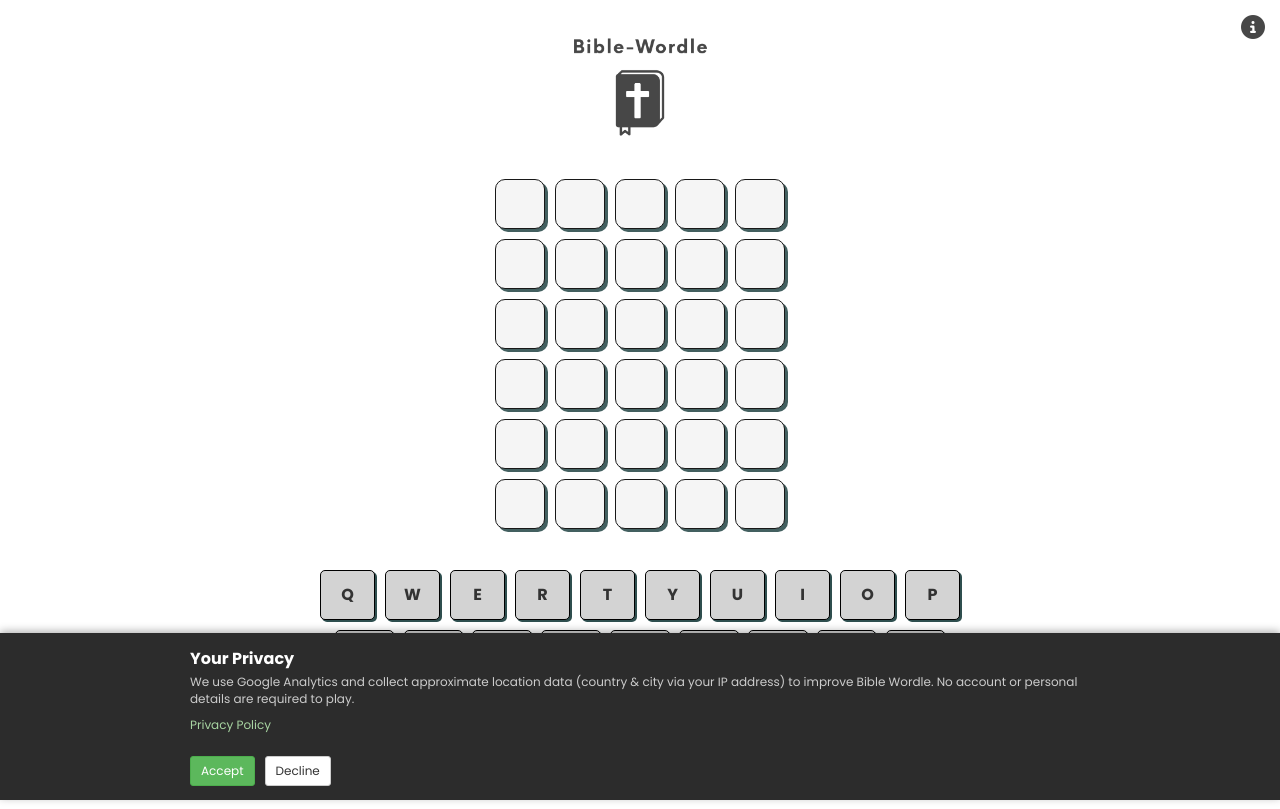
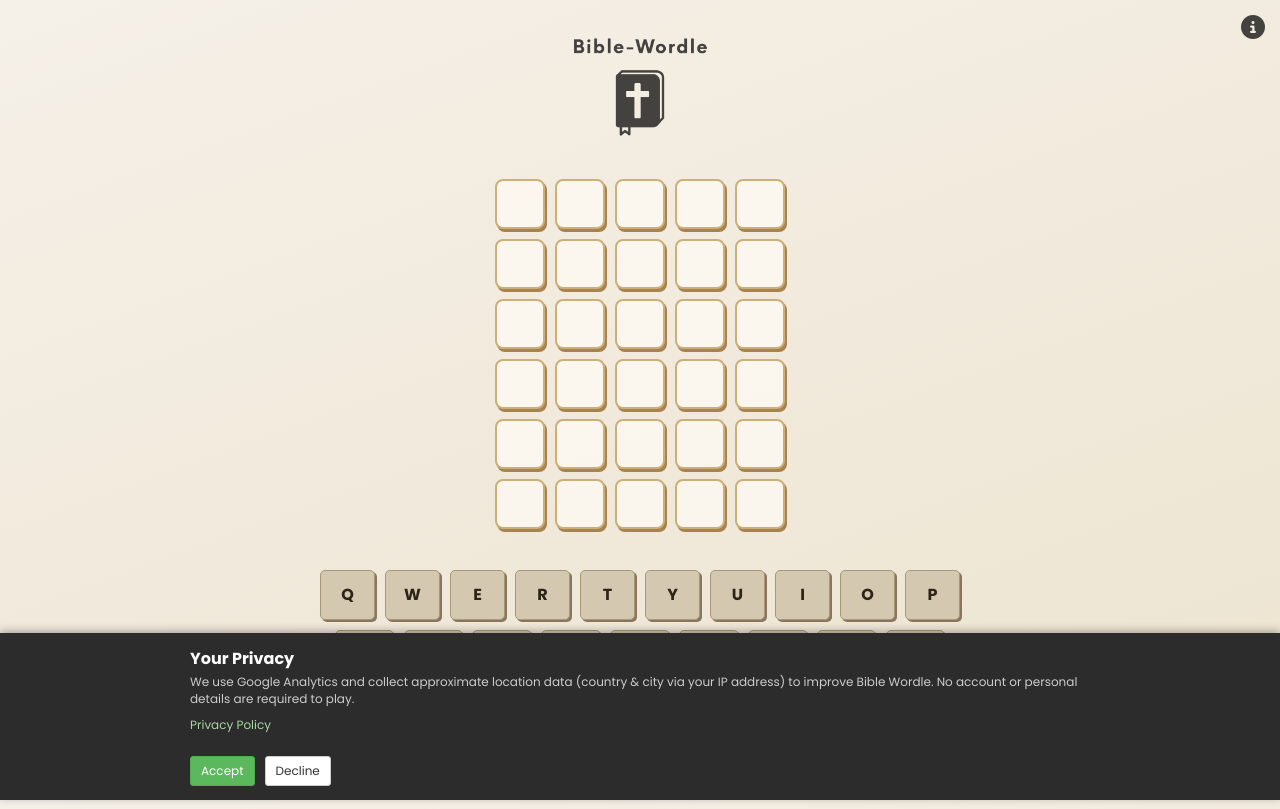
Before and after one commit to josh-stancombe/BibleWordle, a PHP site: page / in a window 1280 px wide. Run offline with PHP 8.4, Linux system fonts and the light colour scheme; some libraries are stand-ins or nearby versions.

Commit message:
Styling Updates

```diff
--- a/styles.css
+++ b/styles.css
@@ -1,4 +1,4 @@
-@import url('https://fonts.googleapis.com/css2?family=Poppins:wght@400;700&display=swap');
+@import url('https://fonts.googleapis.com/css2?family=Lora:wght@600;700&family=Poppins:wght@400;700&display=swap');
 
 * {
     box-sizing: border-box;
@@ -16,6 +16,7 @@ body {
     line-height: 1.5 !important;
     color: #333 !important;
     height: 100%;
+    background: linear-gradient(160deg, #f5f0e8 0%, #ede4d0 100%);
 }
 
 #logoContainer {
@@ -64,14 +65,15 @@ body {
     height: 35px;
     margin-top: 10px;
     margin-bottom: 10px;
-    border: solid #474747 1.5px;
+    border: solid #a07830 1.5px;
     border-radius: 25px;
     font-size: 20px;
     align-items: center;
     justify-content: center;
     cursor: pointer;
-    background: #474747;
-    color: white;
+    background: linear-gradient(135deg, #c8962a, #e6b84a);
+    color: #2d1a00;
+    font-weight: bold;
     text-align: center;
 }
 
@@ -109,16 +111,18 @@ body {
     display: flex;
     justify-content: center;
     align-items: center;
-    border: solid black 1px;
-    background-color: whitesmoke;
+    border: 2px solid #c8a96e;
+    background-color: #fdf8f0;
     opacity: 90%;
-    border-radius: 10px;
-    box-shadow: 3px 3px darkslategrey;
+    border-radius: 8px;
+    box-shadow: 2px 3px 0px #a07840;
 }
 
-.keyboardLetter, #letterKeyRemove, #letterKeyEnter {
-    border: solid black 1px;
-    background: lightgrey;
+.keyboardLetter,
+#letterKeyRemove,
+#letterKeyEnter {
+    border: 1px solid #a89878;
+    background: #d4c9b0;
     font-weight: bold;
     height: 50px;
     display: flex;
@@ -127,7 +131,8 @@ body {
     align-items: center;
     margin: 0.75%;
     border-radius: 5px;
-    box-shadow: 2px 2px darkslategrey;
+    box-shadow: 2px 2px #8a7560;
+    color: #2d2417;
     width: 0px;
 }
 
@@ -140,17 +145,27 @@ body {
     font-size: 10.5pt;
 }
 
-.keyboardLetter:hover, #letterKeyRemove:hover, #letterKeyEnter:hover {
+.keyboardLetter:hover,
+#letterKeyRemove:hover,
+#letterKeyEnter:hover {
     cursor: pointer;
-    background-color: grey;
+    background-color: #b8aa90;
 }
 
-#aboutModalHeader, #aboutModalClose {
+#aboutModalHeader,
+#aboutModalClose {
     text-align: center;
 }
 
 #aboutModalTitle {
     display: inline;
+    font-family: 'Lora', serif;
+    letter-spacing: 0.5px;
+}
+
+#winModalTitle {
+    font-family: 'Lora', serif;
+    letter-spacing: 0.5px;
 }
 
 .aboutModal {
@@ -164,7 +179,9 @@ body {
     transform: translate(-50%, -50%) !important;
 }
 
-#invalidWordModal, #invalidLengthModal, #clueModal {
+#invalidWordModal,
+#invalidLengthModal,
+#clueModal {
     width: 325px;
 }
 
@@ -178,7 +195,8 @@ body {
     padding-top: 5px;
 }
 
-.modal-footer, .infoText #clueText {
+.modal-footer,
+.infoText #clueText {
     text-align: center !important;
     margin: 0px;
 }
@@ -226,7 +244,8 @@ body {
     margin-left: 5px;
 }
 
-#correctBookGuess, #wrongBookGuess {
+#correctBookGuess,
+#wrongBookGuess {
     display: none;
     font-size: larger;
 }
@@ -240,7 +259,7 @@ body {
 }
 
 .separator {
-    display:flex;
+    display: flex;
     align-items: center;
     margin-bottom: 5px;
 }
@@ -260,7 +279,8 @@ body {
     text-align: center;
 }
 
-#scoreSection, #questionSection {
+#scoreSection,
+#questionSection {
     display: none;
 }
 
@@ -289,7 +309,8 @@ body {
     height: 60px;
 }
 
-#questionSection, #infoModalBody {
+#questionSection,
+#infoModalBody {
     font-size: smaller;
 }
 
@@ -336,18 +357,33 @@ body {
 }
 
 @keyframes letterInWordAnimation {
-    to {background-color: #c7af47;}
-    to {color: white;}
+    to {
+        background-color: #c7af47;
+    }
+
+    to {
+        color: white;
+    }
 }
 
 @keyframes correctLetterAnimation {
-    to {background-color: #69ab63;}
-    to {color: white;}
+    to {
+        background-color: #69ab63;
+    }
+
+    to {
+        color: white;
+    }
 }
 
 @keyframes wrongLetterAnimation {
-    to {background-color: #6e7476;}
-    to {color: white;}
+    to {
+        background-color: #6e7476;
+    }
+
+    to {
+        color: white;
+    }
 }
 
 @keyframes letterAnimation {
@@ -376,7 +412,7 @@ body {
     color: #fff;
     padding: 14px 20px;
     z-index: 9999;
-    box-shadow: 0 -2px 8px rgba(0,0,0,0.3);
+    box-shadow: 0 -2px 8px rgba(0, 0, 0, 0.3);
 }
 
 #consentBannerInner {
@@ -421,7 +457,8 @@ body {
     color: #999;
 }
 
-#privacyFooter a, #privacyFooter #manageConsent {
+#privacyFooter a,
+#privacyFooter #manageConsent {
     color: #999;
     text-decoration: underline;
 }
@@ -444,7 +481,9 @@ body {
         width: 94%;
     }
 
-    .keyboardLetter, #letterKeyEnter, #letterKeyRemove {
+    .keyboardLetter,
+    #letterKeyEnter,
+    #letterKeyRemove {
         height: 45px;
     }
 
@@ -461,17 +500,19 @@ body {
         width: 94%;
     }
 
-    .keyboardLetter, #letterKeyEnter, #letterKeyRemove {
+    .keyboardLetter,
+    #letterKeyEnter,
+    #letterKeyRemove {
         height: 40px;
     }
 
     .letterBox {
-        width: 40px;
-        height: 40px;
+        width: 45px;
+        height: 45px;
     }
 
     #logoContainer {
-        height: 50;
+        height: 50px;
     }
 
     #logo {
```
